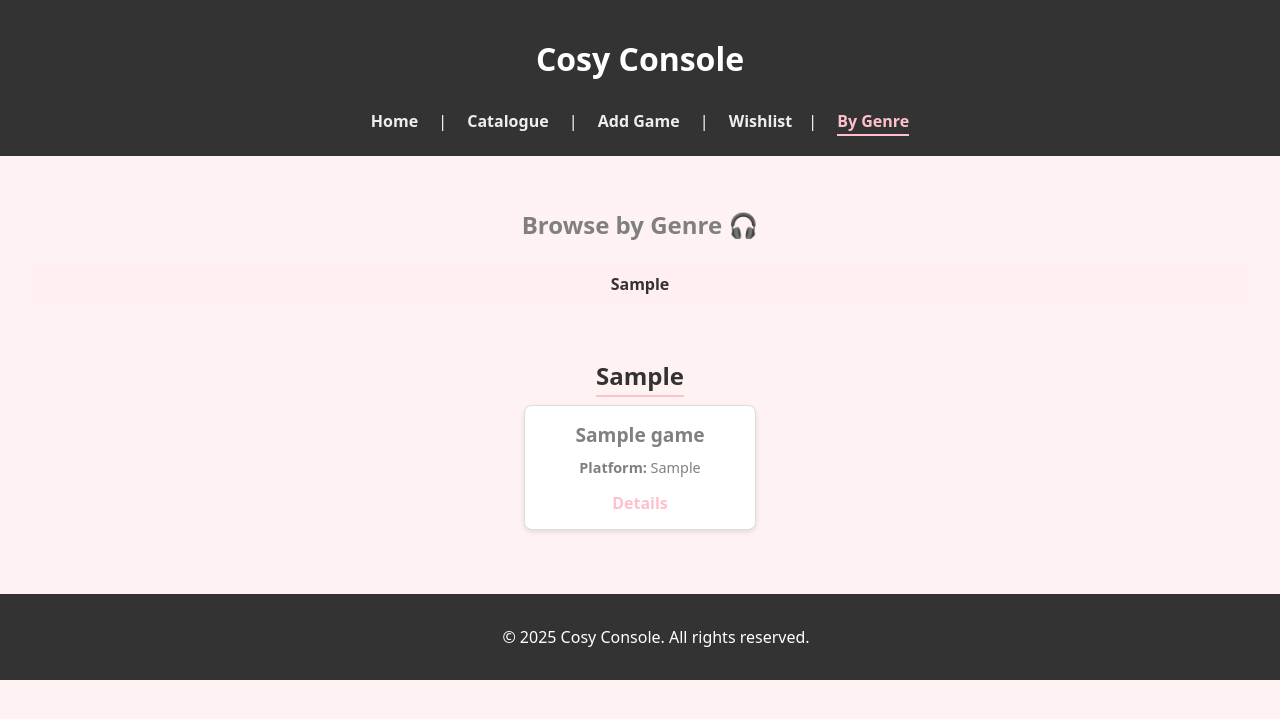
After one commit to briannemcgrath/WSAA-coursework, a Flask app: page /by-genre in a window 1280 px wide. The commit adds this page. Shown: the top 719 px of the page. Run offline with Flask 3, Linux system fonts and the light colour scheme; tables that the repository leaves empty hold one stand-in row (values such as "Sample post").

Commit message:
Added "By Genre" Page with Games Grouped by Genre & Added Jump-Links Navigation
- Updated '/by-genre' route to pass a genre->games mapping.
- Created by_genre.html that loops each genre and renders its games in card layout.
- Styled genre headers with pink underline to match site theme.
- Updated nav bars on all template pages to have 'By Genre' link.
- Render list of genre anchors at top of by_genre.html.
- Assign matching IDs to each genre section.
- Styled .genre-nav for quick in page jumps.
- Added emojis for aesthetics :)

```diff
--- a/project/app.py
+++ b/project/app.py
@@ -80,13 +80,18 @@ def catalogue():
 
 @app.route('/by-genre')
 def by_genre():
-    genres = sorted({g.genre for g in Game.query.all()})
-    return render_template('by_genre.html', genres=genres) ##NEED TO MAKE THIS TEMPLATE
+    genres = sorted({g.genre for g in Game.query.all() if g.genre})
+    #mapping of genre - list of games
+    genre_map = {
+        g: Game.query.filter_by(genre=g).all()
+        for g in genres
+    }
+    return render_template('by_genre.html', genre_map=genre_map)
 
 @app.route('/wishlist')
 def wishlist():
     games = Game.query.filter_by(status='Not Started').all()
-    return render_template('wishlist.html', games=games) ##NEED TO MAKE THIS TEMPLATE
+    return render_template('wishlist.html', games=games)
 # --------------------------------
 # RESTFUL API Endpoints for Game
 # --------------------------------
--- a/project/static/css/styles.css
+++ b/project/static/css/styles.css
@@ -379,3 +379,33 @@ footer {
     vertical-align: middle;
     border-radius: 8px;
   }
+
+  .genre-section {
+    margin: 2rem 0;
+  }
+  .genre-section h3 {
+    margin-bottom: 0.5rem;
+    font-size: 1.5em;
+    color: #333;
+    border-bottom: 2px solid #FFC0CB;
+    display: inline-block;
+    padding-bottom: 0.2rem;
+  }
+
+  .genre-nav {
+    text-align: center;
+    margin: 1.5rem 0;
+    background: #ffeef2;
+    padding: 0.5rem;
+    border-radius: 4px;
+  }
+  .genre-nav a {
+    margin: 0 0.75rem;
+    color: #333;
+    text-decoration: none;
+    font-weight: bold;
+    transition: color 0.2s;
+  }
+  .genre-nav a:hover {
+    color: #FFC0CB;
+  }
--- /dev/null
+++ b/project/templates/by_genre.html
@@ -0,0 +1,55 @@
+<!DOCTYPE html>
+<html lang="en">
+<head>
+    <meta charset="UTF-8">
+    <title>Cosy Console - Games by Genre</title>
+    <link rel="stylesheet" href="{{url_for('static', filename='css/styles.css')}}">
+    <link rel="icon" href="{{url_for('static', filename='favicon.ico')}}">
+</head>
+<body>
+    <header>
+        <h1>Cosy Console</h1>
+        <nav class="main-nav">
+            <a href="/" class="{% if request.path == '/' %}active{% endif %}">Home</a> |
+            <a href="/catalogue" class="{% if 'catalogue' in request.path %}active{% endif %}">Catalogue</a> |
+            <a href="/game/new" class="{% if 'game/new' in request.path %}active{% endif %}">Add Game</a> |
+            <a href="/wishlist"   class="{% if 'wishlist' in request.path %}active{% endif %}">Wishlist</a>|
+            <a href="/by-genre" class="{% if 'by-genre' in request.path %}active{% endif %}">By Genre</a>
+         </nav>
+    </header>
+    <main>
+        <h2>Browse by Genre 🎧</h2>
+
+        <nav class="genre-nav">
+            {% for genre in genre_map.keys() %}
+                {% set slug = genre|replace(' ', '-') %}
+                <a href="#{{ slug }}">{{ genre }}</a>
+      {% endfor %}
+        </nav>
+
+        {% for genre, games in genre_map.items() %}
+        {% set slug = genre|replace(' ', '-') %}
+        <section id="{{ slug }}" class="genre-section">
+          <h3>{{ genre }}</h3>
+          {% if games %}
+            <div class="game-grid">
+              {% for game in games %}
+                <div class="game-card">
+                  <h4>{{ game.title }}</h4>
+                  <p><strong>Platform:</strong> {{ game.platform }}</p>
+                  <a href="/game/{{ game.id }}">Details</a>
+                </div>
+              {% endfor %}
+            </div>
+          {% else %}
+            <p>No games in this genre yet.</p>
+          {% endif %}
+        </section>
+      {% endfor %}
+    </main>
+    <footer>
+
+        <p>&copy; 2025 Cosy Console. All rights reserved.</p>
+    </footer>
+</body>
+</html>
--- a/project/templates/catalogue.html
+++ b/project/templates/catalogue.html
@@ -13,11 +13,12 @@
             <a href="/" class="{% if request.path == '/' %}active{% endif %}">Home</a> |
             <a href="/catalogue" class="{% if 'catalogue' in request.path %}active{% endif %}">Catalogue</a> |
             <a href="/game/new" class="{% if 'game/new' in request.path %}active{% endif %}">Add Game</a> |
-            <a href="/wishlist"   class="{% if 'wishlist' in request.path %}active{% endif %}">Wishlist</a>
+            <a href="/wishlist"   class="{% if 'wishlist' in request.path %}active{% endif %}">Wishlist</a> |
+            <a href="/by-genre" class="{% if 'by-genre' in request.path %}active{% endif %}">By Genre</a>
          </nav>
     </header>
     <main>
-        <h2> Game Catalogue </h2>
+        <h2> Game Catalogue 🎮</h2>
         <!--search form for filtering games-->
         <form class="search-form" method="get" action="/catalogue">
             <!-- platform dropdown-->
--- a/project/templates/wishlist.html
+++ b/project/templates/wishlist.html
@@ -13,11 +13,12 @@
             <a href="/" class="{% if request.path == '/' %}active{% endif %}">Home</a> |
             <a href="/catalogue" class="{% if 'catalogue' in request.path %}active{% endif %}">Catalogue</a> |
             <a href="/game/new" class="{% if 'game/new' in request.path %}active{% endif %}">Add Game</a> |
-            <a href="/wishlist"   class="{% if 'wishlist' in request.path %}active{% endif %}">Wishlist</a>
+            <a href="/wishlist"   class="{% if 'wishlist' in request.path %}active{% endif %}">Wishlist</a> |
+            <a href="/by-genre" class="{% if 'by-genre' in request.path %}active{% endif %}">By Genre</a>
          </nav>
     </header>
     <main>
-        <h2> Your Wishlist! </h2>
+        <h2> Wishlist 🤍 </h2>
 
         {% if games %}
             <div class="game-grid">
```
Also changed, not shown: project/templates/game_form.html (+20 -19 lines), project/templates/index.html (+7 -6 lines).
